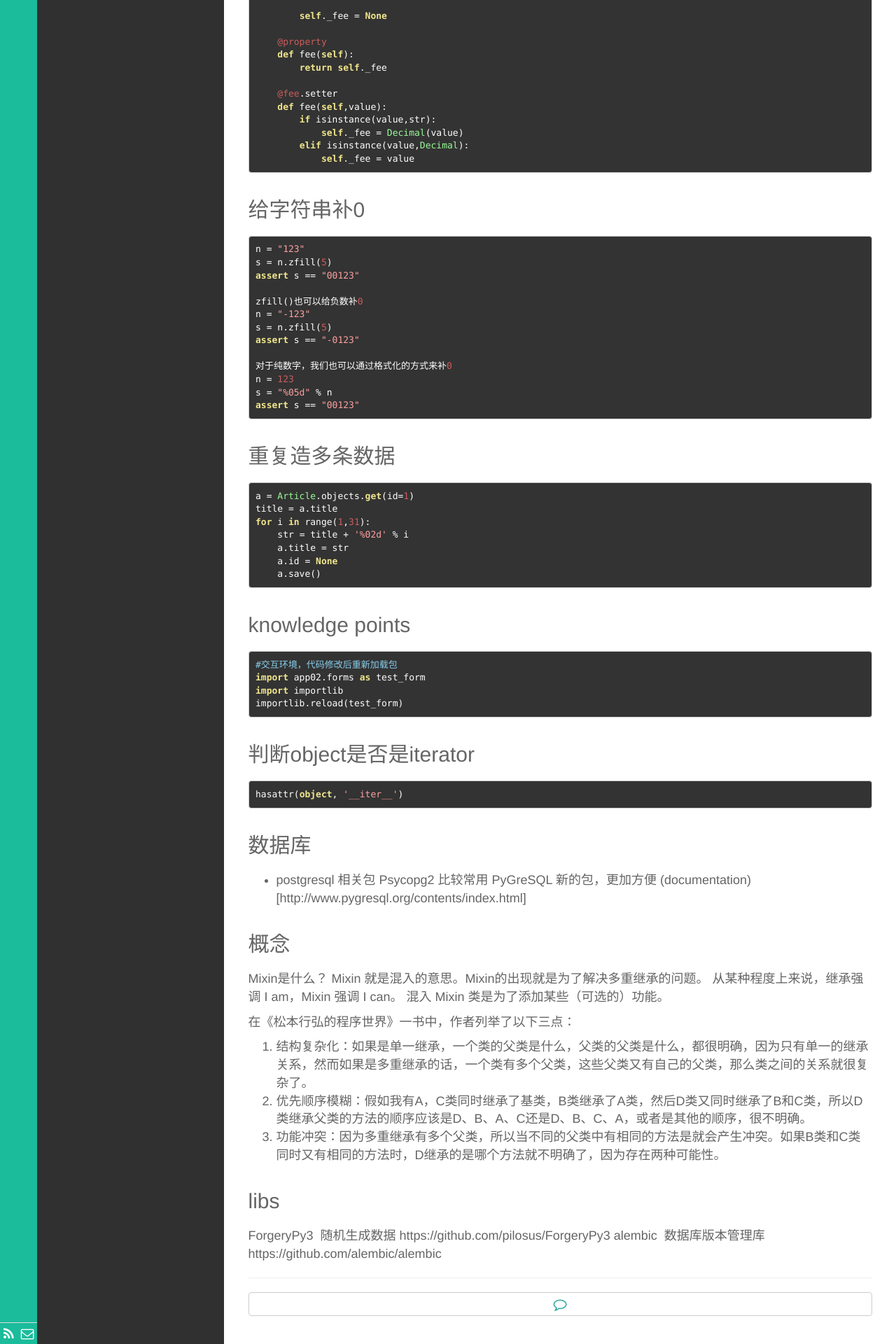
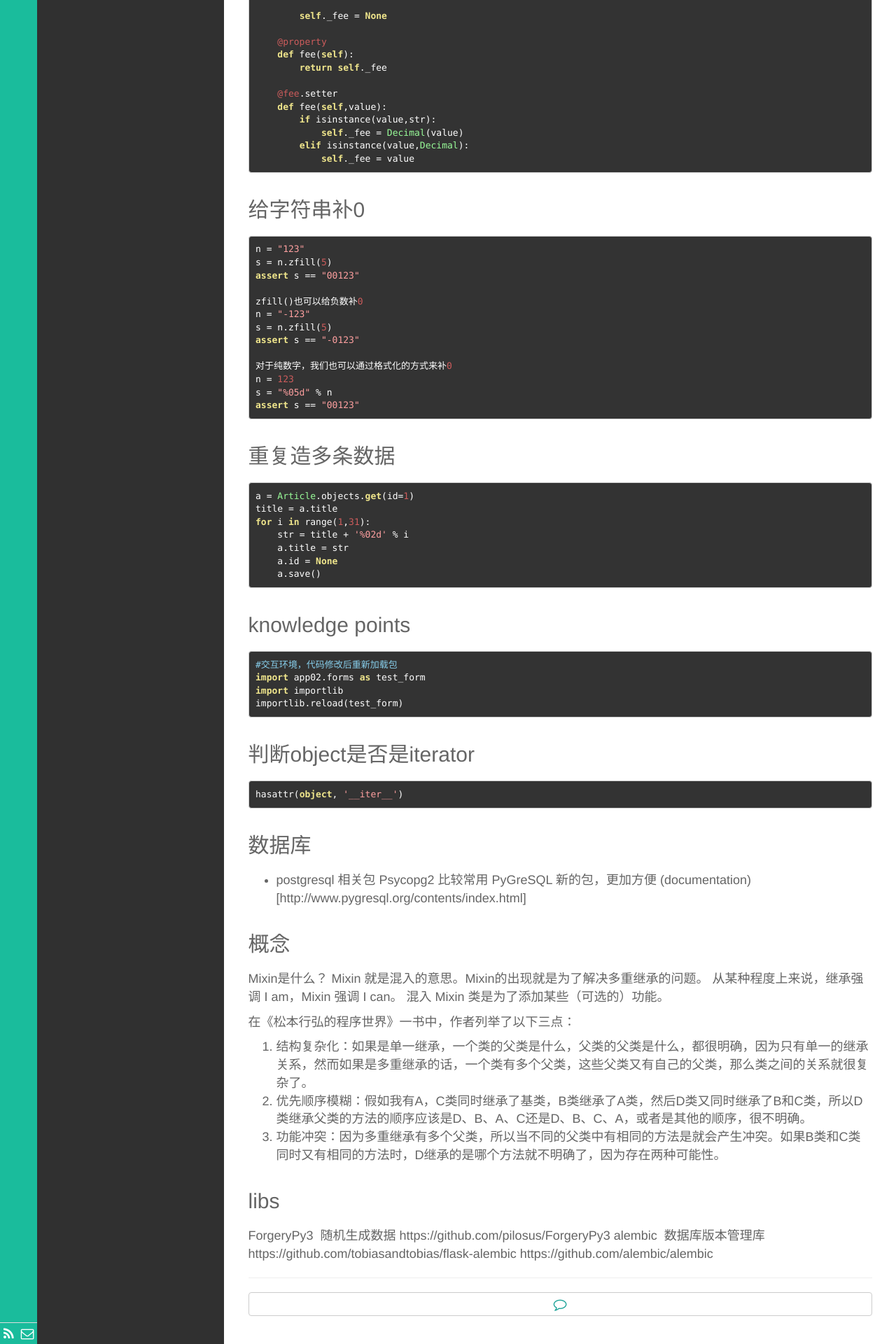
Before and after one commit to kyoyo/kyoyo.github.io, a Jekyll site: the page built from _posts/技術/2017-10-10-Python.md, in a window 1280 px wide. Shown: the part 2725-4645 px from the top of the page at 70% size. Built offline with Jekyll 4.4.1, drawn with Linux system fonts in a browser that asks for light colours; Markdown is read by kramdown in place of the engine named in the settings; part of the change alters nothing that is shown.

Commit message:
Update 2017-10-10-Python.md

```diff
--- a/_posts/技術/2017-10-10-Python.md
+++ b/_posts/技術/2017-10-10-Python.md
@@ -205,4 +205,4 @@ Mixin 就是混入的意思。Mixin的出现就是为了解决多重继承的问
 ## libs
 
 ForgeryPy3  随机生成数据 https://github.com/pilosus/ForgeryPy3
-alembic  数据库版本管理库 https://github.com/alembic/alembic
+alembic  数据库版本管理库 https://github.com/tobiasandtobias/flask-alembic https://github.com/alembic/alembic
```
